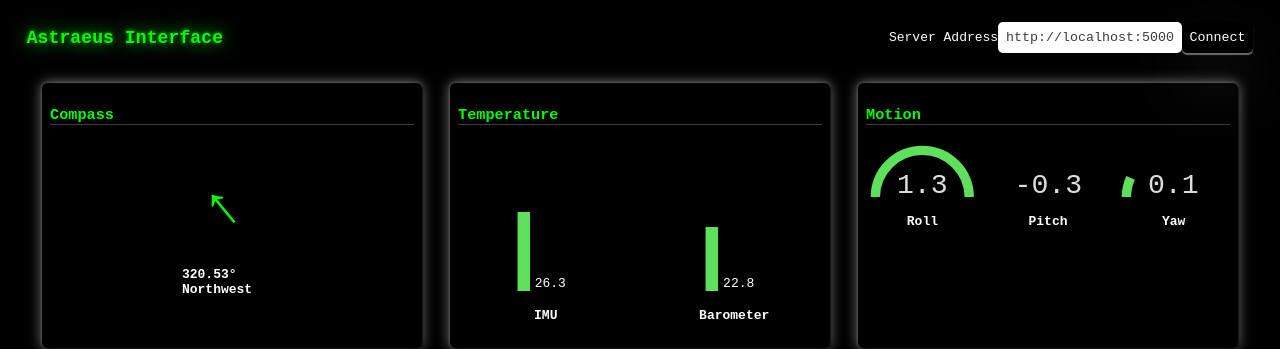
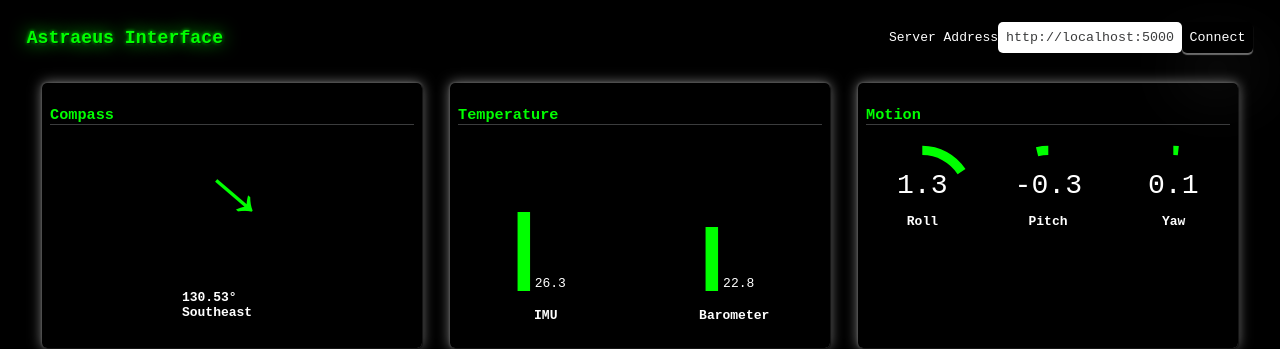
Before and after one commit to naterpotatoers/Custom-Telemetry-Interface, a React (Vite) app: page / in a window 1280 px wide. Shown: the top 349 px of the page. Built offline with nearby package versions, Linux system fonts and the light colour scheme.

Commit message:
:lipstick: fixes guage colors

```diff
--- a/src/mocks/ResponseMock.ts
+++ b/src/mocks/ResponseMock.ts
@@ -30,7 +30,7 @@ export const MOCK_RESPONSE = {
   magnetometer_x: -3.863354,
   magnetometer_y: 0.929701,
   magnetometer_z: 5.573334,
-  heading: 320.530731,
+  heading: 130.530731,
   imu_temperature: 26.319435,
   barometer_temperature: 22.8125,
   barometer_pressure: 102090.5,
--- a/src/pages/AstraeusInterface/AstraeusInterface.tsx
+++ b/src/pages/AstraeusInterface/AstraeusInterface.tsx
@@ -64,9 +64,9 @@ export default function AstraeusInterface() {
           <div className="card">
             <h3>Motion</h3>
             <div className="grid-col-3">
-              <HalfAngleGauge value={pitch} title="Roll" gauge={"#5EE05C"} />
-              <HalfAngleGauge value={roll} title="Pitch" max={2} />
-              <HalfAngleGauge value={yaw} title="Yaw" />
+              <HalfAngleGauge value={pitch} title="Roll" min={-2} max={2} />
+              <HalfAngleGauge value={roll} title="Pitch" min={-2} max={2} />
+              <HalfAngleGauge value={yaw} title="Yaw" min={-2} max={2} />
             </div>
           </div>
           <div className="card">
--- a/src/pages/AstraeusInterface/components/AngleGauges.tsx
+++ b/src/pages/AstraeusInterface/components/AngleGauges.tsx
@@ -22,8 +22,8 @@ export function HalfAngleGauge({
   start ??= 0;
   min ??= 0;
   max ??= 1;
-  gauge ??= "#5EE05C";
-  color ??= "#FFFFFFDD";
+  gauge ??= "lime";
+  color ??= "white";
   title ??= "";
   label ??= (Math.round(value * 10) / 10).toFixed(1);
 
--- a/src/pages/AstraeusInterface/components/Compass.tsx
+++ b/src/pages/AstraeusInterface/components/Compass.tsx
@@ -28,7 +28,7 @@ export default function Compass({ heading }: { heading: number }) {
               id="compass-direction"
               style={{
                 transform: `rotate(${heading}deg)`,
-                fontSize: "60px",
+                fontSize: "80px",
                 fontFamily: "Arial",
                 justifyContent: "center",
                 alignItems: "center",
--- a/src/pages/AstraeusInterface/components/LinearGauges.tsx
+++ b/src/pages/AstraeusInterface/components/LinearGauges.tsx
@@ -23,8 +23,8 @@ export function HorizontalLinearGauge({
   start ??= 0;
   min ??= 0;
   max ??= 1;
-  gauge ??= "#5EE05C";
-  color ??= "#FFFFFFDD";
+  gauge ??= "lime";
+  color ??= "white";
   title ??= "";
   label ??= (Math.round(value * 10) / 10).toFixed(1);
 
@@ -91,8 +91,8 @@ export function VerticalLinearGauge({
   start ??= 0;
   min ??= 0;
   max ??= 1;
-  gauge ??= "#5EE05C";
-  color ??= "#FFFFFFDD";
+  gauge ??= "lime";
+  color ??= "white";
   title ??= "";
   label ??= (Math.round(value * 10) / 10).toFixed(1);
   minWidth ??= "60px";
```
